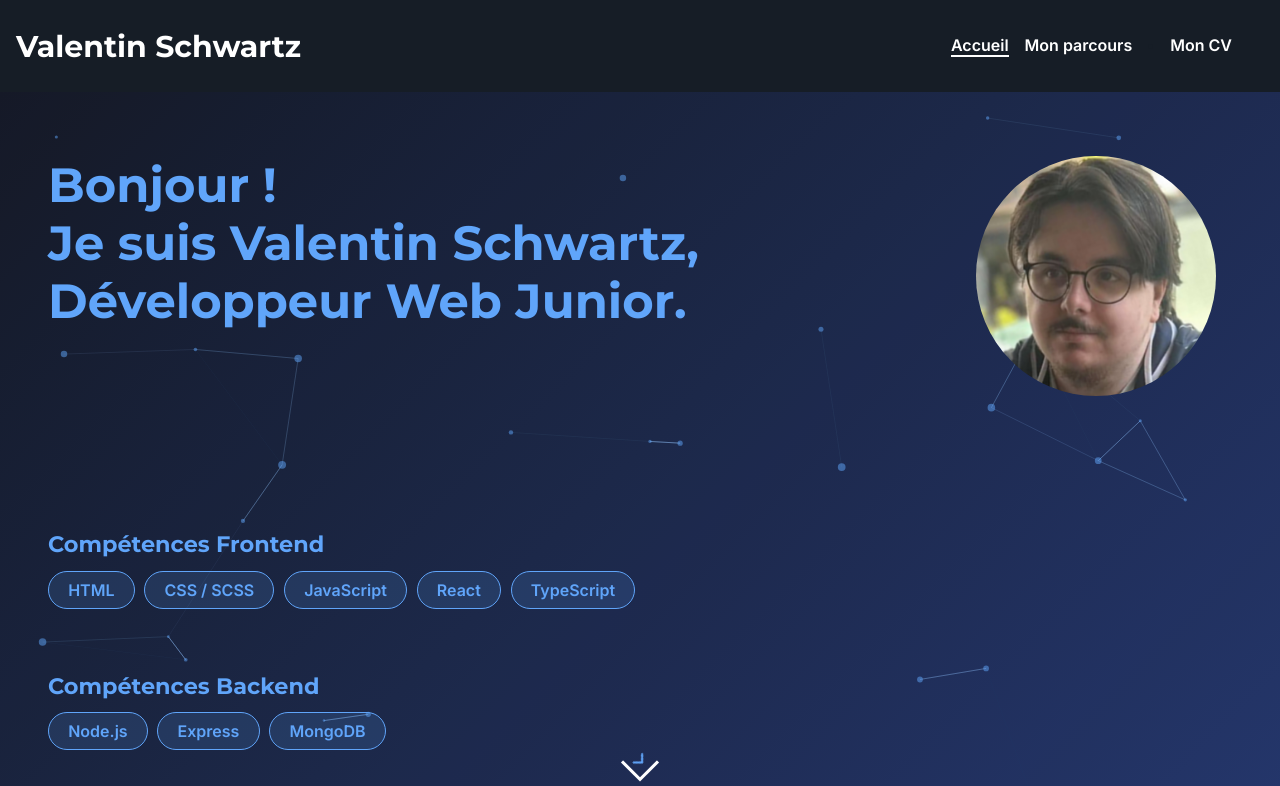
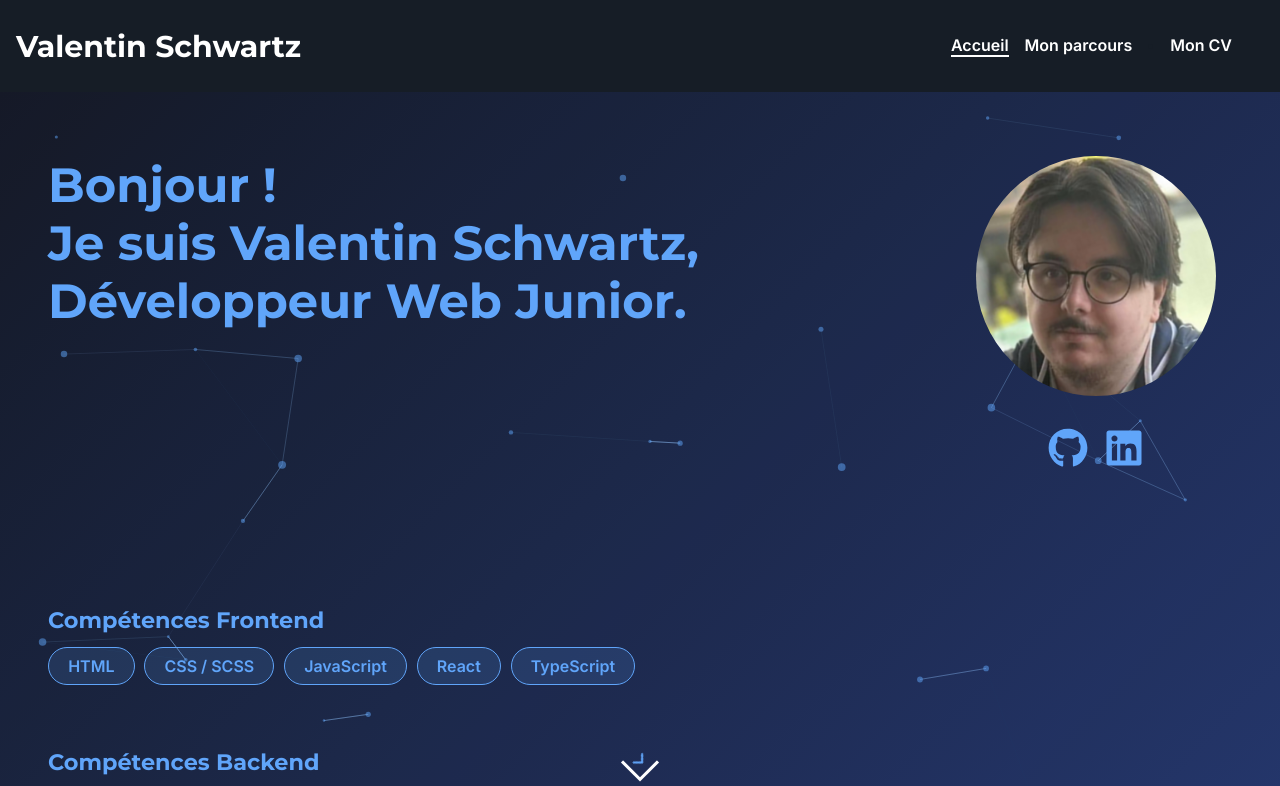
Before and after one commit to Kodhii/Portfolio, a React (Vite) app: page /#/ in a window 1280 px wide. Shown: the top 786 px of the page. Built offline with nearby package versions, Linux system fonts and the light colour scheme.

Commit message:
ajout réseaux

```diff
--- a/package.json
+++ b/package.json
@@ -21,6 +21,7 @@
     "react": "^19.1.1",
     "react-dom": "^19.1.1",
     "react-helmet-async": "^2.0.5",
+    "react-icons": "^5.5.0",
     "react-router-dom": "^7.9.3"
   },
   "devDependencies": {
--- a/src/pages/Home.scss
+++ b/src/pages/Home.scss
@@ -59,6 +59,12 @@
                     border-radius: 50%;
                     object-fit: cover;
                     display: block;
+                }
+                .socials {
+                    display:  flex;
+                    justify-content: center;
+                    margin-top: 2rem;
+                    gap: 1rem;
                 }
             }
         }
@@ -214,11 +220,13 @@
 
             .skillsShowcase {
                 text-align: center;
-                margin: 1rem 0;
+                margin: 2rem 0;
+                gap: 1rem;
 
                 .skillsBlock {
                     h3 {
                         font-size: 1.2rem;
+                        margin-top: 0.5rem;
                     }
 
                     .skillsTags {
@@ -412,3 +420,16 @@
         }
     }
 }
+
+.fadeInPicture {
+    opacity: 0;
+    transform: translateY(20px);
+    animation: fadeInPictureAnim 1s ease forwards 1.2s;
+}
+
+@keyframes fadeInPictureAnim {
+    to {
+        opacity: 1;
+        transform: translateY(0);
+    }
+}
--- a/src/pages/Home.tsx
+++ b/src/pages/Home.tsx
@@ -5,15 +5,34 @@ import Cards from "../components/Cards";
 import ContactForm from "../components/ContactForm";
 import { useEffect, useState, useMemo } from "react";
 import skillsData from "../assets/json/skillsData.json";
+import { FaLinkedin } from "react-icons/fa";
+import { FaGithub } from "react-icons/fa";
+
 
 export default function Home() {
   const [showSkills, setShowSkills] = useState(false);
+  const [showPicture, setShowPicture] = useState(true);
+  const [isMobile, setIsMobile] = useState(false);
 
   useEffect(() => {
-    const totalTypingDuration = 1500;
-    const timer = setTimeout(() => {
-      setShowSkills(true);
-    }, totalTypingDuration);
+    const checkMobile = () => setIsMobile(window.innerWidth <= 768);
+    checkMobile();
+    window.addEventListener("resize", checkMobile);
+    return () => window.removeEventListener("resize", checkMobile);
+  }, []);
+
+  useEffect(() => {
+    if (isMobile) {
+      setShowPicture(false);
+      const totalTypingDuration =1200;
+      const timer = setTimeout(() => setShowPicture(true), totalTypingDuration);
+      return () => clearTimeout(timer);
+    }
+  }, [isMobile]);
+
+  useEffect(() => {
+    const totalTypingDuration =1800;
+    const timer = setTimeout(() => setShowSkills(true), totalTypingDuration);
     return () => clearTimeout(timer);
   }, []);
 
@@ -41,9 +60,15 @@ export default function Home() {
               </h2>
             </div>
 
-            <div className="picture">
-              <img src="./project/Photo.png" alt="Ma photo de profil" />
-            </div>
+            {showPicture && (
+              <div className="picture fadeInPicture">
+                <img src="./project/Photo.png" alt="Ma photo de profil" />
+                <div className="socials">
+                  <a target="blank" href="https://github.com/Kodhii"><FaGithub size={40} color="#60a5fa"/></a>
+                  <a target="blank" href="https://www.linkedin.com/in/valentin-schwartz57/"><FaLinkedin size={40} color="#60a5fa"/></a>
+                </div>
+              </div>
+            )}
           </div>
 
           {showSkills && (
```
Also changed, not shown: 1 other file (tests, documents, lock files or other folders).
